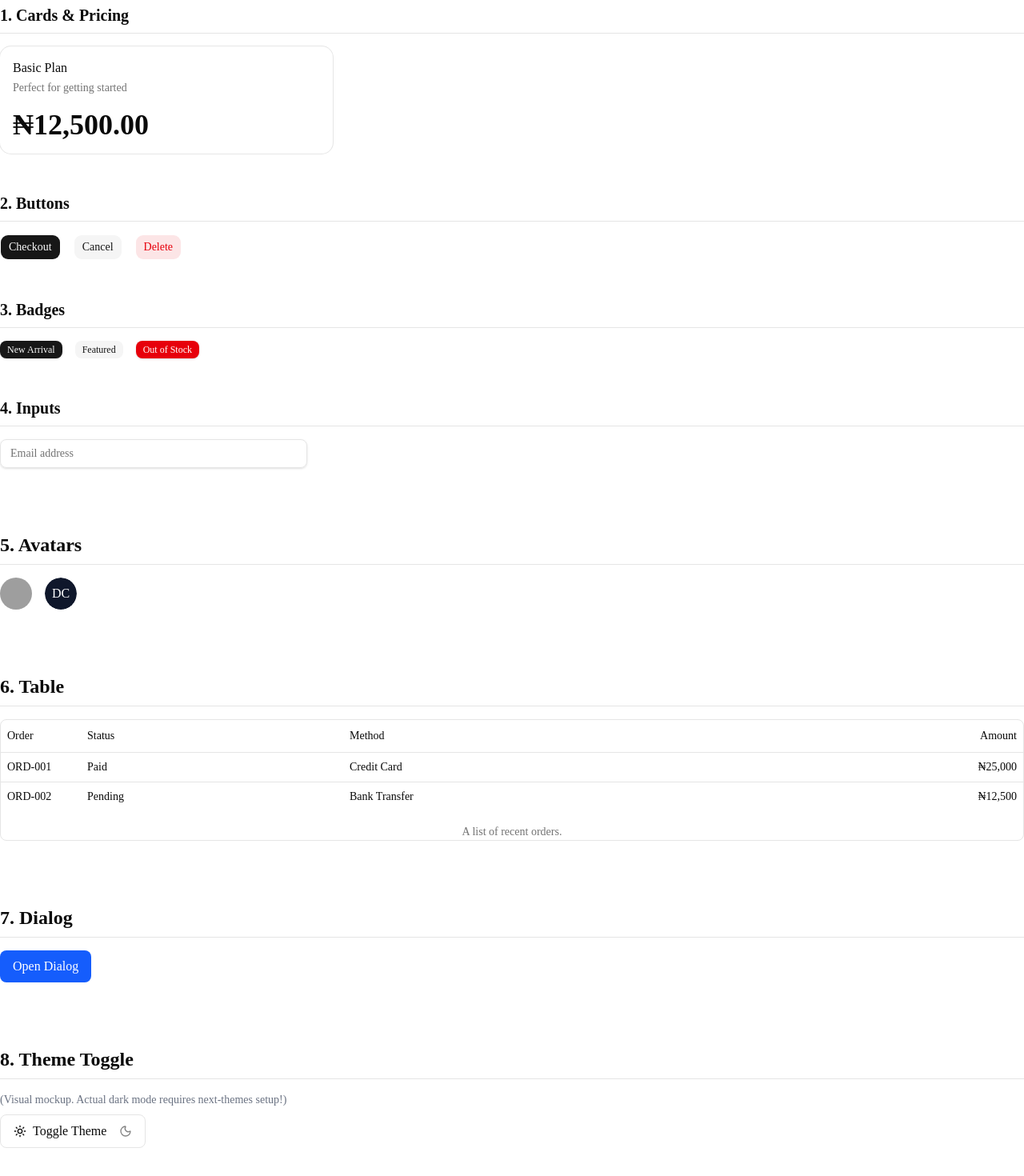
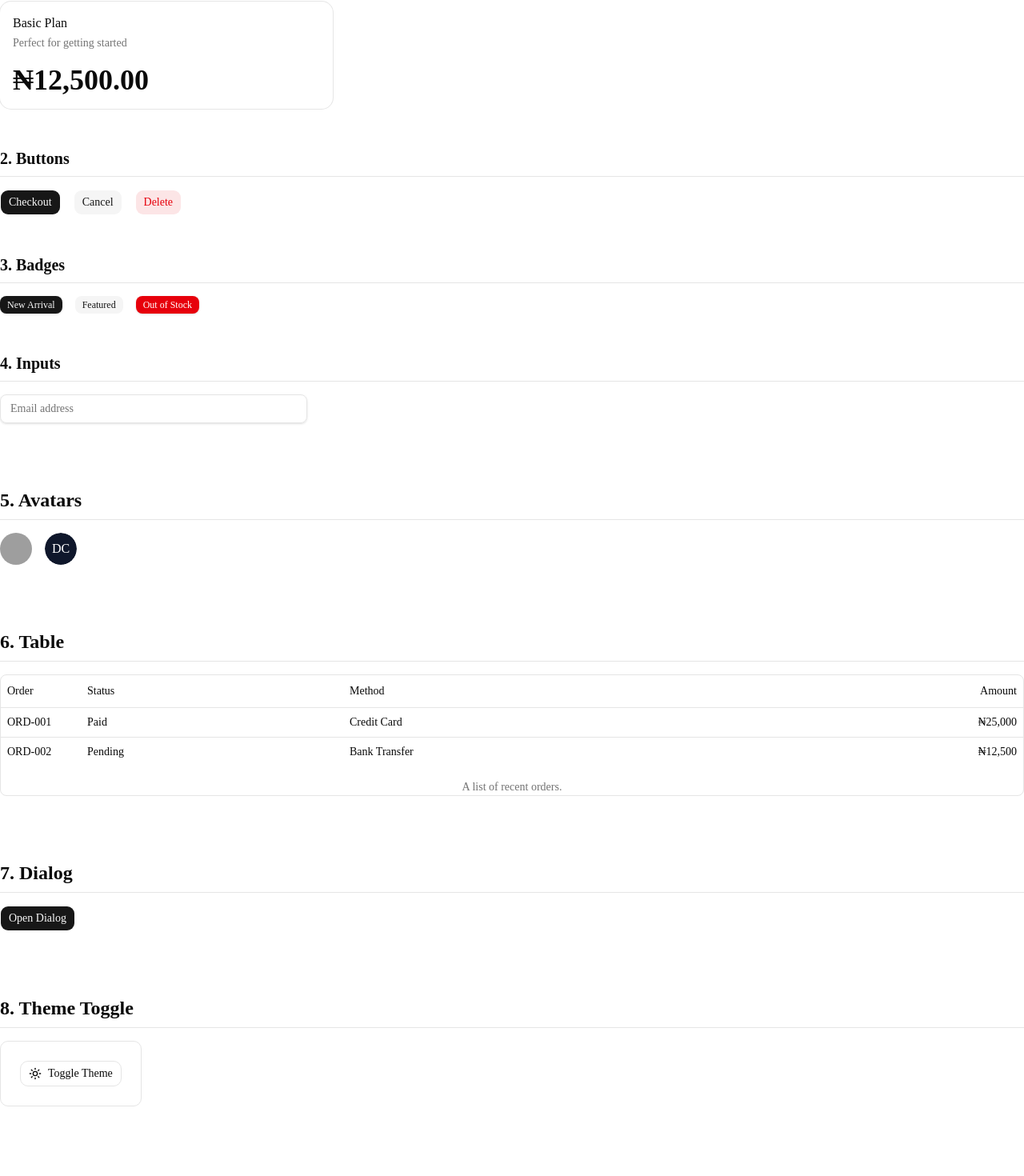
Before and after one commit to DevCutie/Naija_Commerce, a Next.js app: page /design in a window 1280 px wide. Shown: the part 215-1685 px from the top of the page at 80% size. Built offline with nearby package versions, Linux system fonts and the light colour scheme; grey boxes are pictures that could not be loaded.

Commit message:
feat: add theme toggle functionality and provider to support dark mode

```diff
--- a/app/(shop)/design/page.tsx
+++ b/app/(shop)/design/page.tsx
@@ -6,6 +6,7 @@
   CardTitle,
 } from "@/components/ui/card";
 import { Button } from "@/components/ui/button";
+import { ThemeToggle } from "@/components/theme-toggle";
 import { Badge } from "@/components/ui/badge";
 import { Input } from "@/components/ui/input";
 import { Avatar, AvatarFallback, AvatarImage } from "@/components/ui/avatar";
@@ -130,14 +131,12 @@
         </section>
 
 
-        <section className="space-y-4 pt-8">
+       <section className="space-y-4 pt-8">
           <h2 className="text-2xl font-bold border-b pb-2">7. Dialog</h2>
           <Dialog>
-
             <DialogTrigger asChild>
-              <button className="px-4 py-2 bg-blue-600 text-white rounded-md hover:bg-blue-700">
-                Open Dialog
-              </button>
+              {/* We replaced the standard button with your shadcn Button! */}
+              <Button>Open Dialog</Button>
             </DialogTrigger>
             <DialogContent className="sm:max-w-[425px]">
               <DialogHeader>
@@ -153,17 +152,12 @@
           </Dialog>
         </section>
 
-
         <section className="space-y-4 pt-8 pb-12">
           <h2 className="text-2xl font-bold border-b pb-2">8. Theme Toggle</h2>
-          <p className="text-sm text-gray-500 mb-2">
-            (Visual mockup. Actual dark mode requires next-themes setup!)
-          </p>
-          <button className="flex items-center gap-2 px-4 py-2 border rounded-md hover:bg-gray-100 dark:hover:bg-gray-800 transition-colors">
-            <Sun className="h-4 w-4" />
-            <span>Toggle Theme</span>
-            <Moon className="h-4 w-4 ml-2 opacity-50" />
-          </button>
+
+          <div className="bg-white dark:bg-slate-900 p-6 border rounded-lg inline-block">
+             <ThemeToggle />
+          </div>
         </section>
     </div>
   );
--- a/app/layout.tsx
+++ b/app/layout.tsx
@@ -1,5 +1,7 @@
 import type { Metadata } from 'next';
 import './globals.css';
+// 1. THIS IMPORT MUST BE HERE
+import { ThemeProvider } from '@/components/theme-provider';
 
 export const metadata: Metadata = {
   title: 'Naija Commerce',
@@ -12,16 +14,19 @@
   children: React.ReactNode;
 }>) {
   return (
-    <html lang="en" className="h-full antialiased">
+    // 2. THIS suppressHydrationWarning MUST BE HERE
+    <html lang="en" className="h-full antialiased" suppressHydrationWarning>
       <body className="min-h-full flex flex-col">
 
-        <nav className="p-4 bg-slate-900 text-white font-bold">
-          NAIJA NAV BAR
-        </nav>
-
-        <main className="flex-1">
+        {/* 3. THIS WRAPPER MUST BE HERE */}
+        <ThemeProvider
+          attribute="class"
+          defaultTheme="system"
+          enableSystem
+          disableTransitionOnChange
+        >
           {children}
-        </main>
+        </ThemeProvider>
 
       </body>
     </html>
--- /dev/null
+++ b/components/theme-provider.tsx
@@ -0,0 +1,12 @@
+"use client";
+
+import * as React from "react";
+import { ThemeProvider as NextThemesProvider } from "next-themes";
+
+
+export function ThemeProvider({
+  children,
+  ...props
+}: React.ComponentProps<typeof NextThemesProvider>) {
+  return <NextThemesProvider {...props}>{children}</NextThemesProvider>;
+}
--- /dev/null
+++ b/components/theme-toggle.tsx
@@ -0,0 +1,22 @@
+"use client";
+
+import * as React from "react";
+import { Moon, Sun } from "lucide-react";
+import { useTheme } from "next-themes";
+import { Button } from "@/components/ui/button";
+
+export function ThemeToggle() {
+  const { theme, setTheme } = useTheme();
+
+  return (
+    <Button
+      variant="outline"
+      onClick={() => setTheme(theme === "dark" ? "light" : "dark")}
+      className="flex items-center gap-2"
+    >
+      <Sun className="h-4 w-4 dark:hidden" />
+      <Moon className="h-4 w-4 hidden dark:block" />
+      <span>Toggle Theme</span>
+    </Button>
+  );
+}
```
